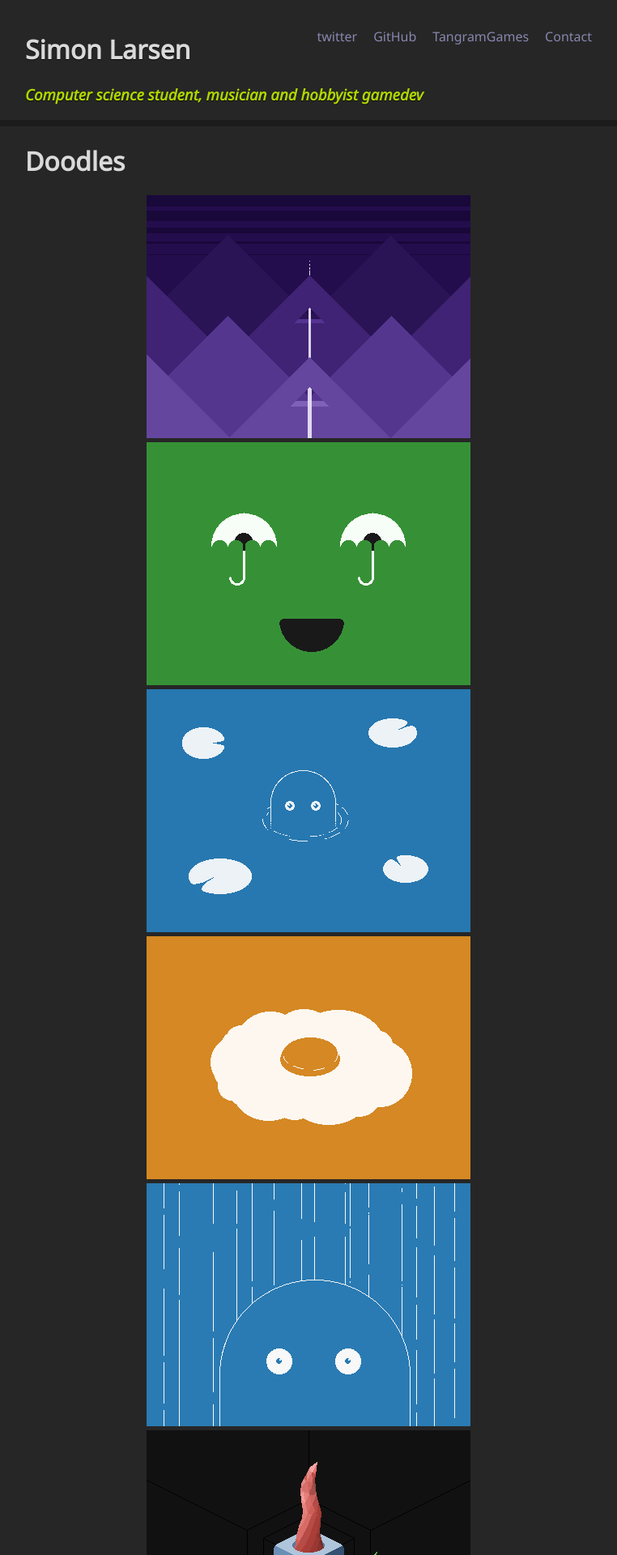
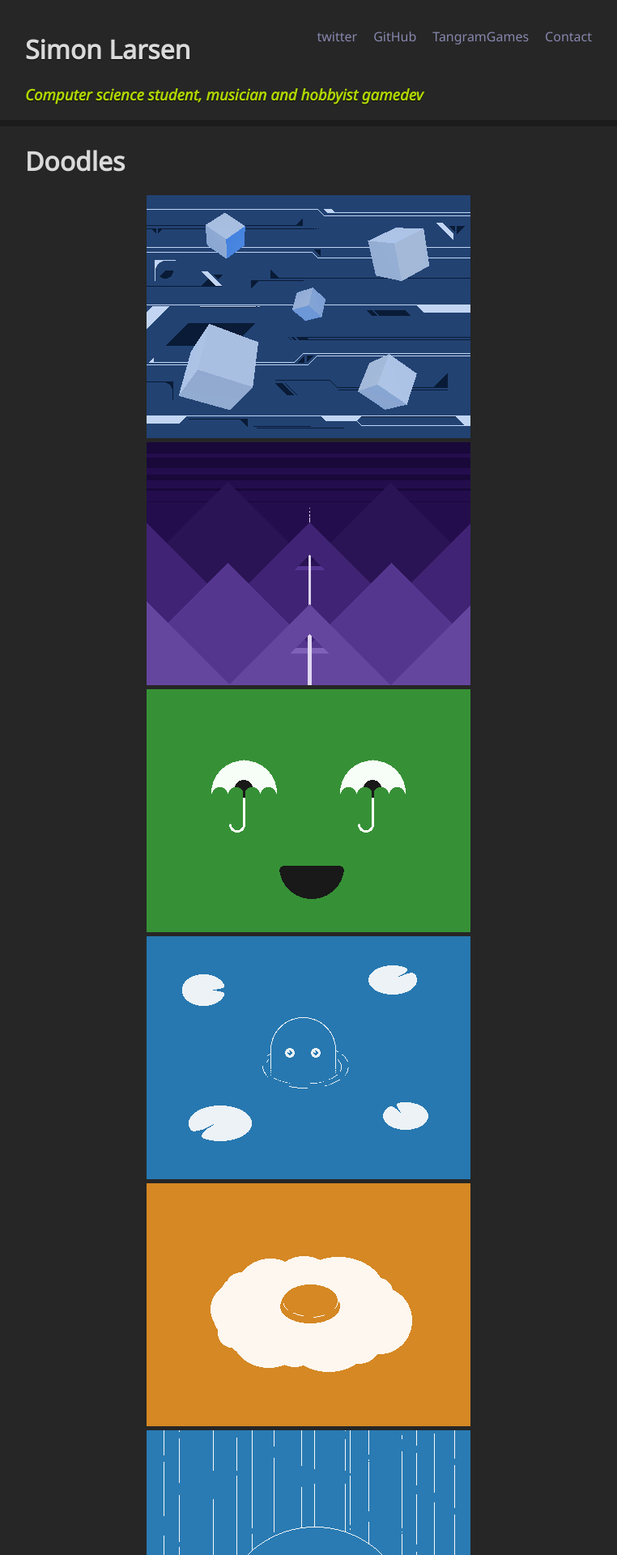
Before and after one commit to SimonLarsen/simonlarsen.github.io, a Jekyll site: the page built from doodles/index.md, in a window 1280 px wide. Shown: the top 1920 px of the page at 81% size, without its empty margins (259-1021 px from the left). Built offline with Jekyll 4.4.1, drawn with Linux system fonts in a browser that asks for light colours.

Commit message:
added cubes doodle

```diff
--- a/doodles/index.md
+++ b/doodles/index.md
@@ -2,6 +2,7 @@
 layout: default
 title: Doodles
 images:
+ - images/cubes.png
  - images/view.png
  - images/umbrellas.png
  - images/aa.png
```
Also changed, not shown: doodles/images/cubes.png (added).
